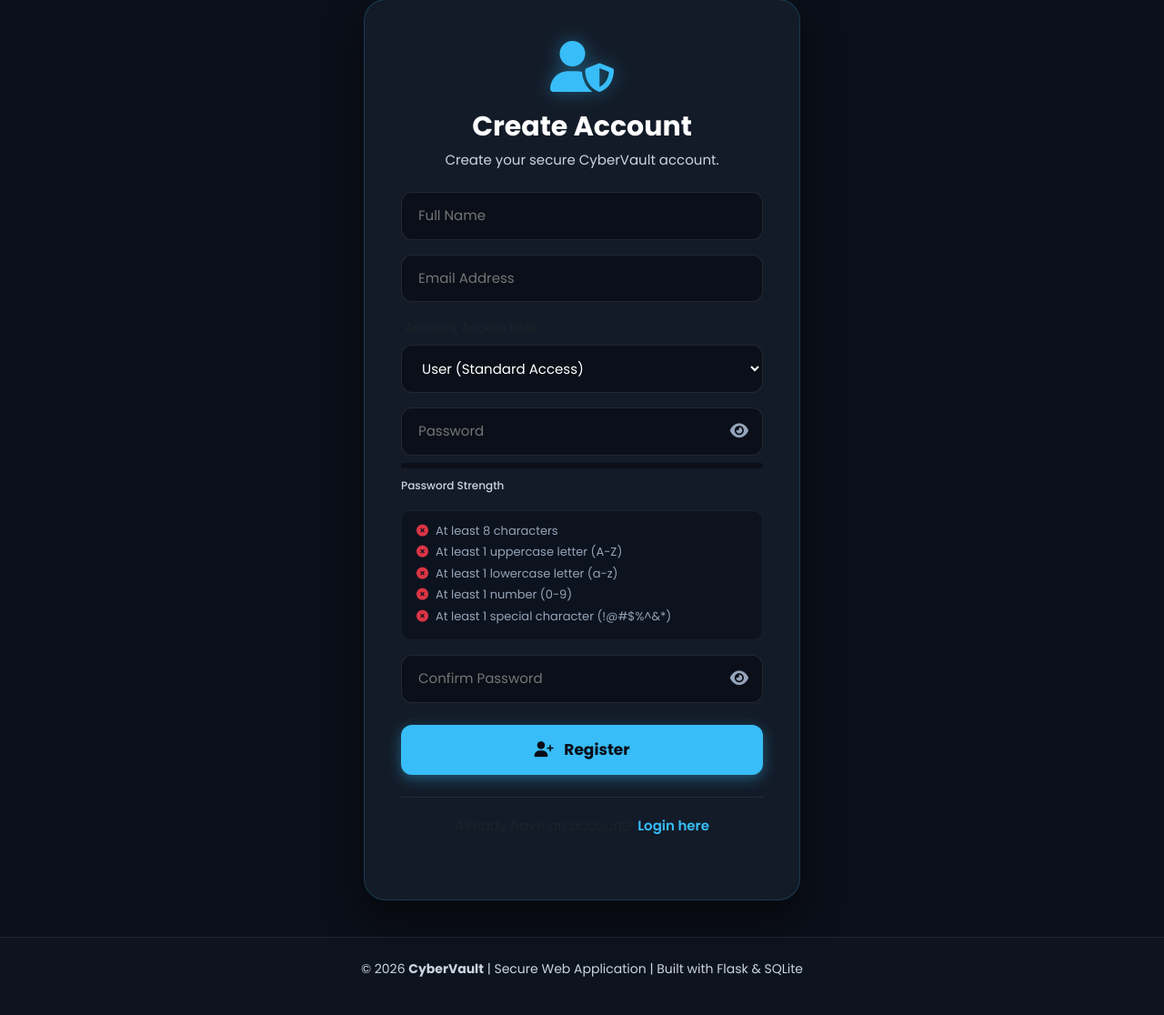
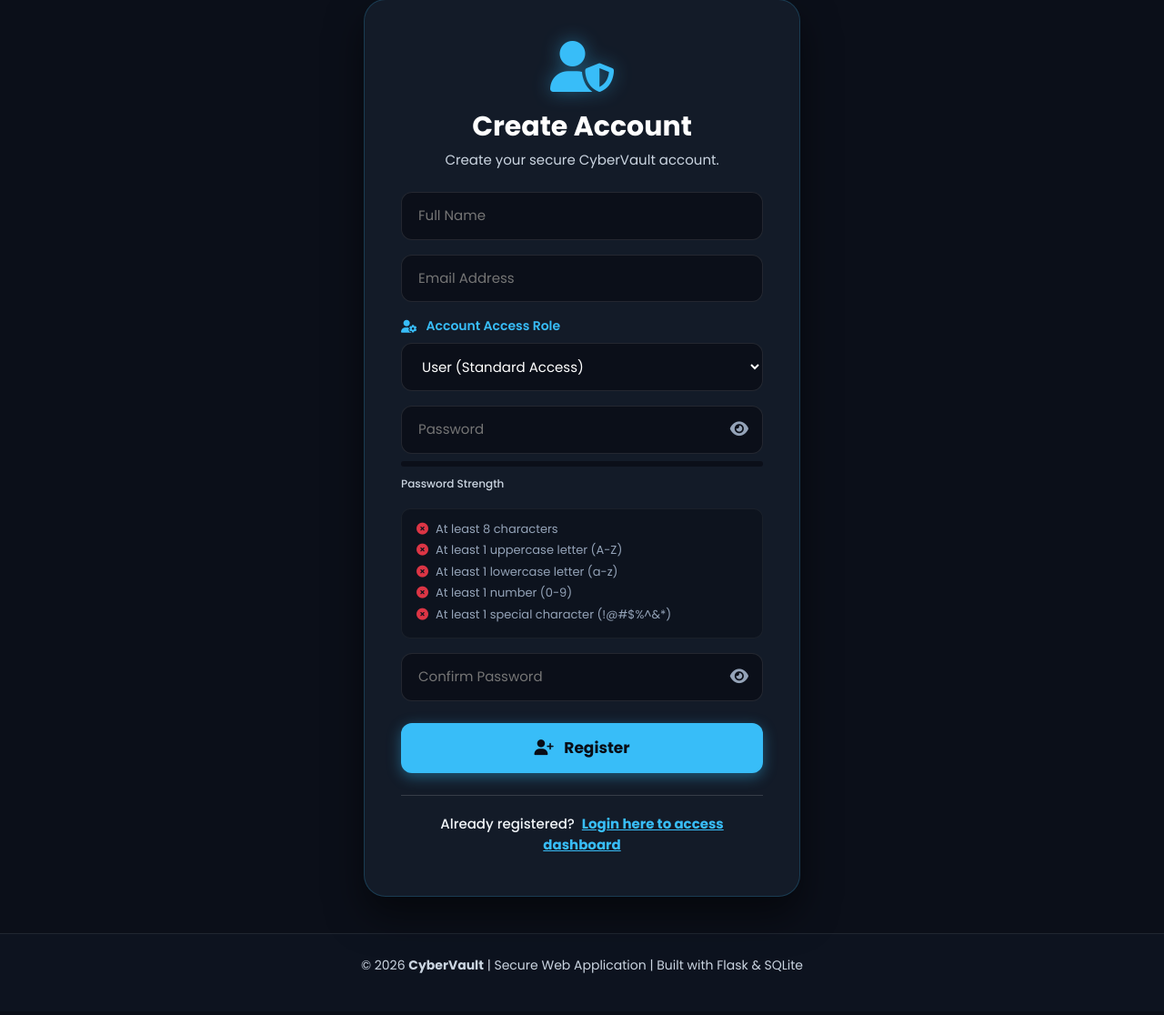
Before and after one commit to yuthika-codes/CyberVault-Secure-Web-App, a Flask app: page /register in a window 1280 px wide. Shown: the part 139-1255 px from the top of the page at 91% size. After the commit the page ends 1209 px from the top, so only its background shows below. Run offline with Flask 3, Linux system fonts and the light colour scheme; parts of the project's set-up code (start-up, migrations or seed data) failed here and were passed over.

Commit message:
Auto-login upon registration for direct dashboard redirection & contrast enhancement for auth links and role labels

```diff
--- a/app.py
+++ b/app.py
@@ -33,8 +33,8 @@
 if FERNET_KEY_ENV:
     cipher_suite = Fernet(FERNET_KEY_ENV.encode())
 else:
-    # Use deterministic key derived for local environment
-    cipher_suite = Fernet(b'ZGVtb19mZXJuZXRfa2V5XzMyX2J5dGVzX2xvY2FsX3NlY3VyZT0=')
+    # Generate valid base64 Fernet key dynamically
+    cipher_suite = Fernet(Fernet.generate_key())
 
 # ==========================
 # Initialize Extensions
@@ -255,8 +255,11 @@
         db.session.commit()
 
         log_security_event(f"User Registered: {email} (Role: {role})", user_id=new_user.id)
-        flash("Registration successful! Please log in.", "success")
-        return redirect(url_for("login"))
+
+        # Auto-login upon registration for direct transition to dashboard
+        login_user(new_user, remember=True)
+        flash("Registration successful! Welcome to your CyberVault Dashboard.", "success")
+        return redirect(url_for("dashboard"))
 
     return render_template("register.html")
 
@@ -280,7 +283,7 @@
         if user and bcrypt.check_password_hash(user.password, password):
             user.last_login = datetime.now().strftime("%d-%m-%Y %H:%M:%S")
             db.session.commit()
-            login_user(user)
+            login_user(user, remember=True)
 
             log_security_event(f"User Login Success: {email}", user_id=user.id)
             flash("Login successful! Welcome back.", "success")
--- a/static/css/style.css
+++ b/static/css/style.css
@@ -421,20 +421,38 @@
 }
 
 .auth-footer {
-    border-top: 1px solid rgba(255, 255, 255, 0.08);
+    border-top: 1px solid rgba(255, 255, 255, 0.15);
     padding-top: 20px;
 }
 
+.auth-footer p {
+    color: #f1f5f9 !important;
+    font-size: 15px;
+    font-weight: 500;
+    margin-bottom: 0;
+}
+
 .auth-link {
-    color: var(--accent-cyan);
-    text-decoration: none;
-    font-weight: 600;
-    transition: color 0.3s ease;
+    color: #38bdf8 !important;
+    text-decoration: underline;
+    font-weight: 700;
+    margin-left: 4px;
+    transition: all 0.3s ease;
 }
 
 .auth-link:hover {
-    color: #7dd3fc;
-    text-decoration: underline;
+    color: #7dd3fc !important;
+    text-shadow: 0 0 12px rgba(56, 189, 248, 0.7);
+}
+
+.form-label-access {
+    color: #38bdf8 !important;
+    font-weight: 600;
+    font-size: 14px;
+    margin-bottom: 8px;
+    display: flex;
+    align-items: center;
+    gap: 6px;
 }
 
 /* ==========================================================================
--- a/templates/login.html
+++ b/templates/login.html
@@ -62,7 +62,7 @@
         </div>
 
         <div class="auth-footer mt-4">
-            <p class="text-muted">Don't have an account? <a href="{{ url_for('register') }}" class="auth-link">Register here</a></p>
+            <p>Don't have an account yet? <a href="{{ url_for('register') }}" class="auth-link">Register here</a></p>
         </div>
     </div>
 </div>
--- a/templates/register.html
+++ b/templates/register.html
@@ -35,7 +35,9 @@
 
             <!-- Role Selection -->
             <div class="mb-3 text-start">
-                <label class="form-label text-muted small ms-1">Account Access Role</label>
+                <label class="form-label-access">
+                    <i class="fa-solid fa-user-gear me-1"></i> Account Access Role
+                </label>
                 <select name="role" class="form-input">
                     <option value="user" selected>User (Standard Access)</option>
                     <option value="admin">Admin (Full RBAC Admin Access)</option>
@@ -99,7 +101,7 @@
         </form>
 
         <div class="auth-footer mt-4">
-            <p class="text-muted">Already have an account? <a href="{{ url_for('login') }}" class="auth-link">Login here</a></p>
+            <p>Already registered? <a href="{{ url_for('login') }}" class="auth-link">Login here to access dashboard</a></p>
         </div>
     </div>
 </div>
```
